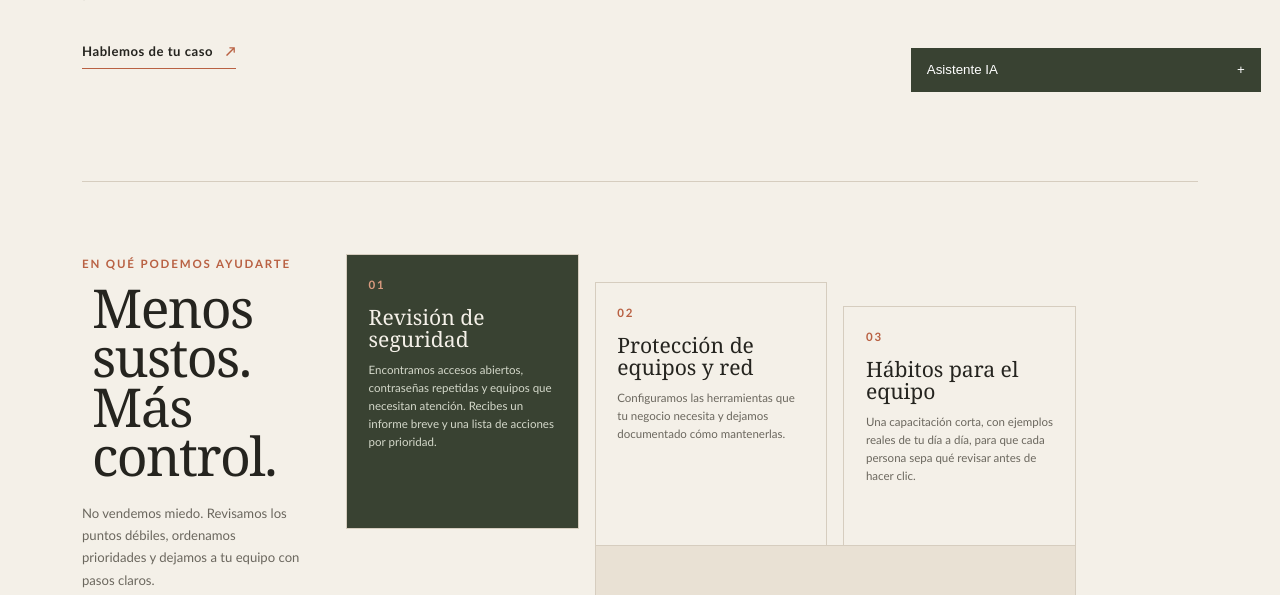
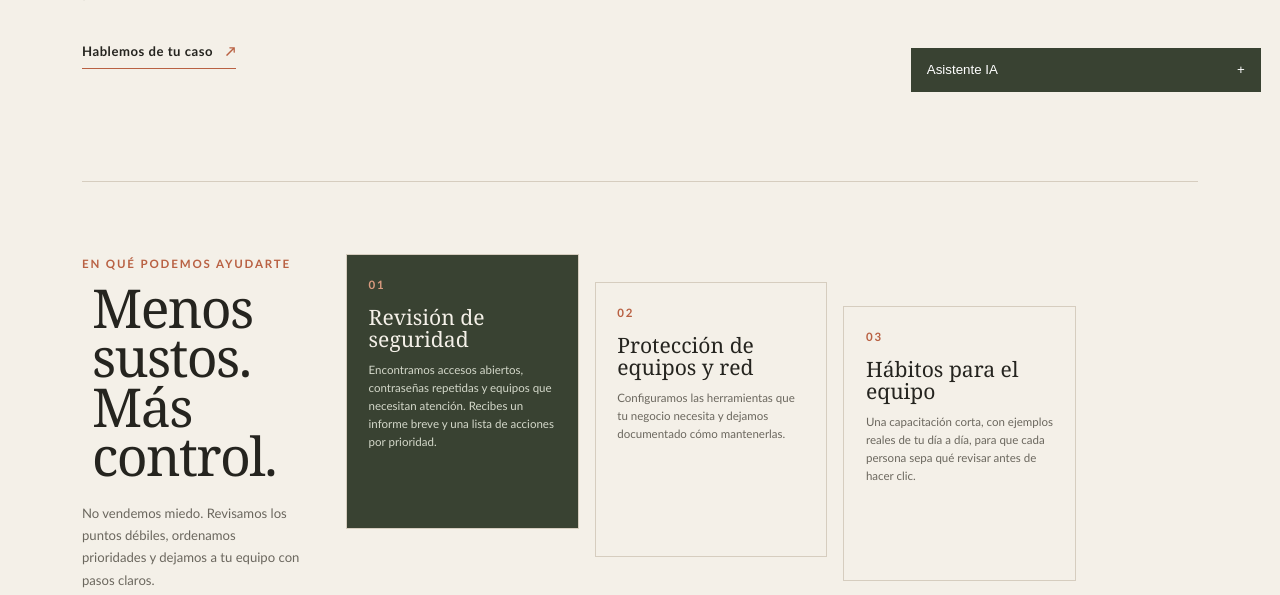
Before and after one commit to Onigp/proyecto_JC, a website: page index.html in a window 1280 px wide. Shown: the part 689-1284 px from the top of the page. Drawn offline with Linux system fonts and the light colour scheme.

Commit message:
Separar tarjeta horizontal de las tarjetas de servicio
Co-authored-by: Copilot <223556219+Copilot@users.noreply.github.com>

```diff
--- a/public/assents/css/styles.css
+++ b/public/assents/css/styles.css
@@ -865,9 +865,10 @@ footer { max-width: 1180px; margin: 0 auto; padding: 1.5rem 2rem 2.5rem; border-
 
 #servicios .service-list {
     grid-template-columns: repeat(3, minmax(0, 1fr));
-    grid-template-rows: 275px 170px;
+    grid-template-rows: 335px 170px;
     max-width: 730px;
     gap: 1rem;
+    align-items: start;
 }
 
 #servicios .service-tall,
```
